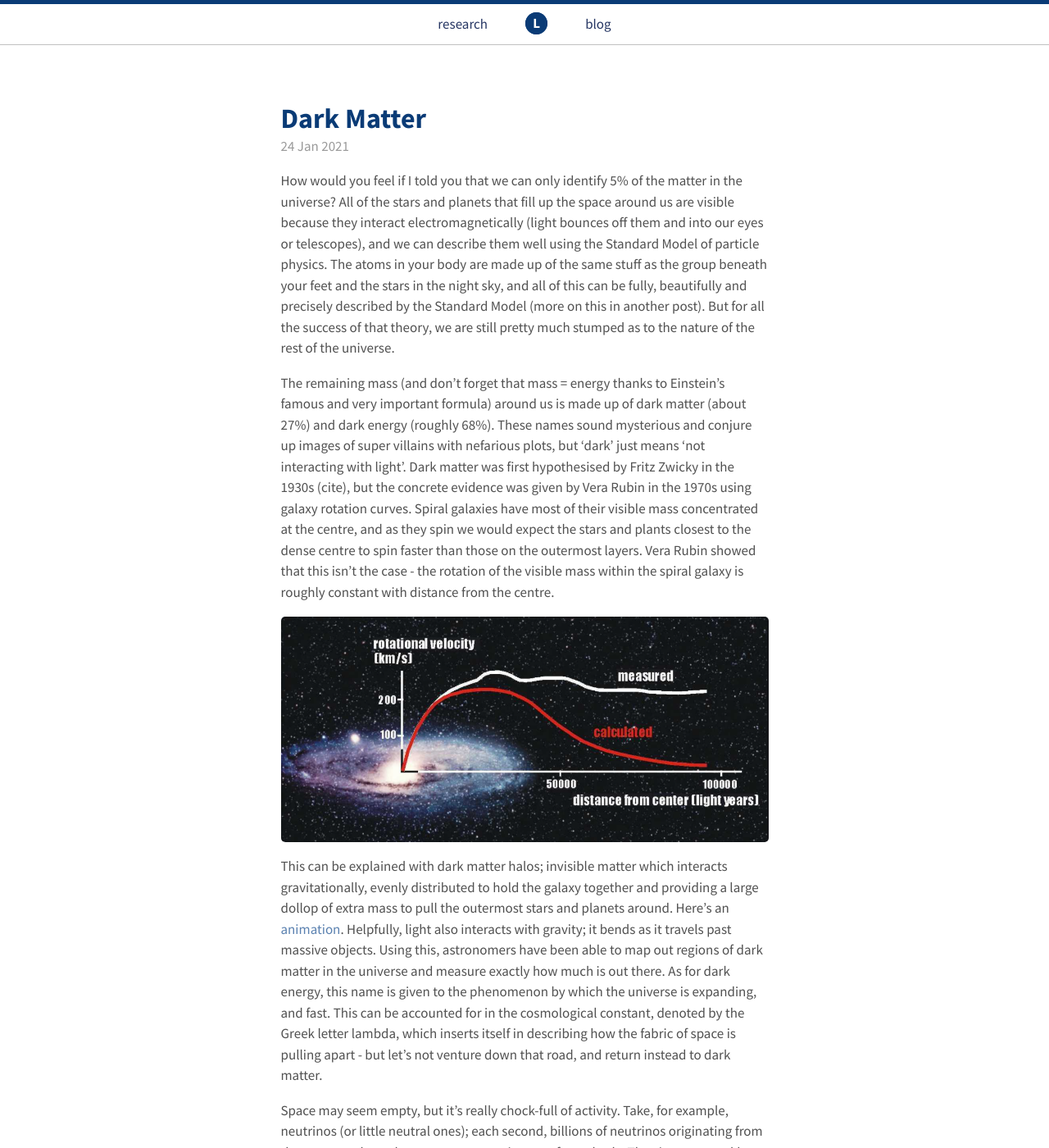
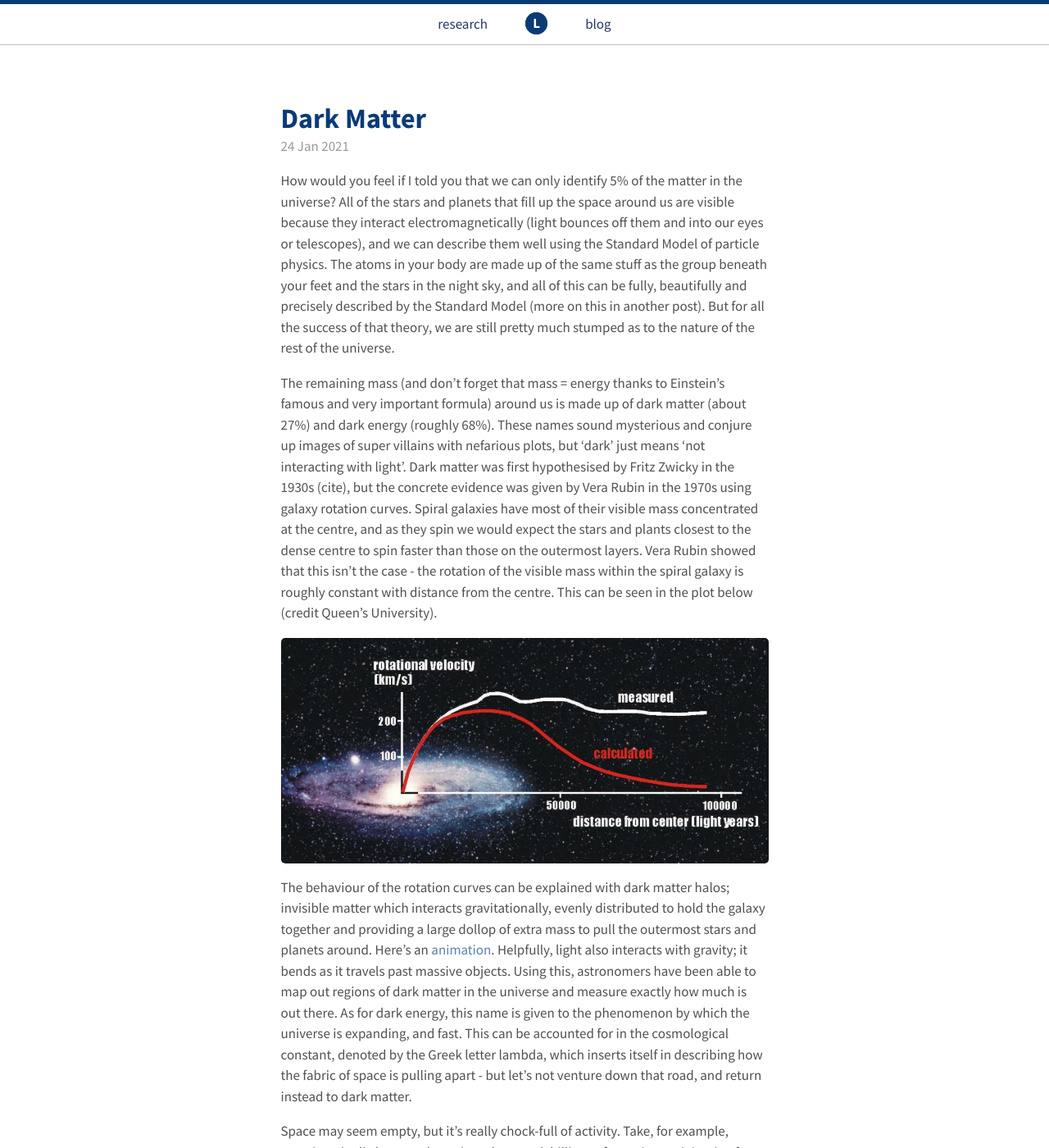
Before and after one commit to lhmason/lhmason.github.io, a Jekyll site: the page built from blog/_posts/2021-01-24-dm.md, in a window 1280 px wide and 1400 px high. Shown: the whole window at 82% size. Built offline with Jekyll 4.4.1, drawn with Linux system fonts in a browser that asks for light colours.

Commit message:
Update 2021-01-24-dm.md

```diff
--- a/blog/_posts/2021-01-24-dm.md
+++ b/blog/_posts/2021-01-24-dm.md
@@ -23,12 +23,11 @@ first hypothesised by Fritz Zwicky in the 1930s (cite), but the concrete evidenc
 using galaxy rotation curves. Spiral galaxies have most of their visible mass concentrated at the centre, and as they
 spin we would expect the stars and plants closest to the dense centre to spin faster than those on the outermost layers.
 Vera Rubin showed that this isn’t the case - the rotation of the visible mass within the spiral galaxy is roughly constant
-with distance from the centre.
+with distance from the centre. This can be seen in the plot below (credit Queen's University).
 
 ![placeholder](https://github.com/lhmason/lhmason.github.io/blob/main/rotcurvs.png?raw=true)
 
-
-This can be explained with dark matter halos; invisible matter which interacts gravitationally,
+The behaviour of the rotation curves can be explained with dark matter halos; invisible matter which interacts gravitationally,
 evenly distributed to hold the galaxy together and providing a large dollop of extra mass to pull the outermost stars and
 planets around. Here’s an [animation]("https://www.youtube.com/watch?v=o_0oB9CHvjc&t=451s&ab_channel=ProfessorPaulRobinson").
 Helpfully, light also interacts with gravity; it bends as it travels past massive objects. Using this, astronomers have been
```
